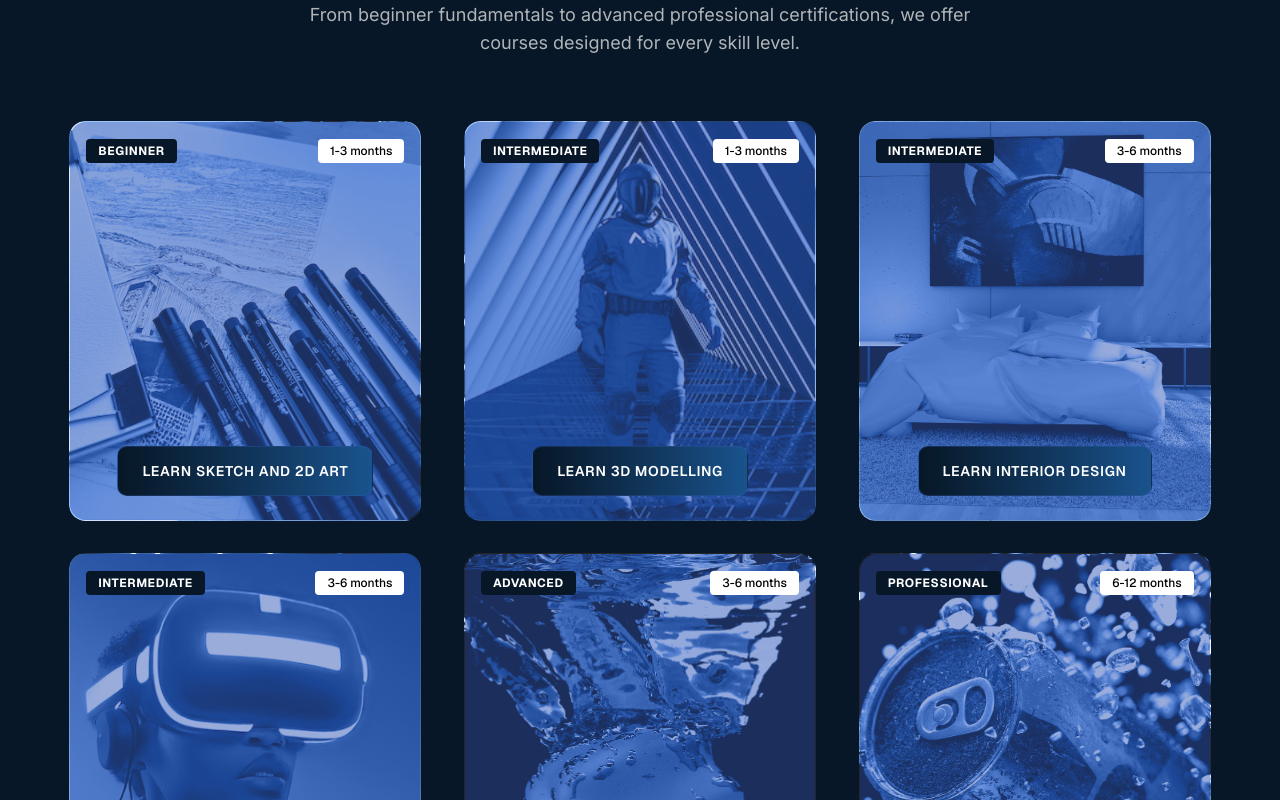
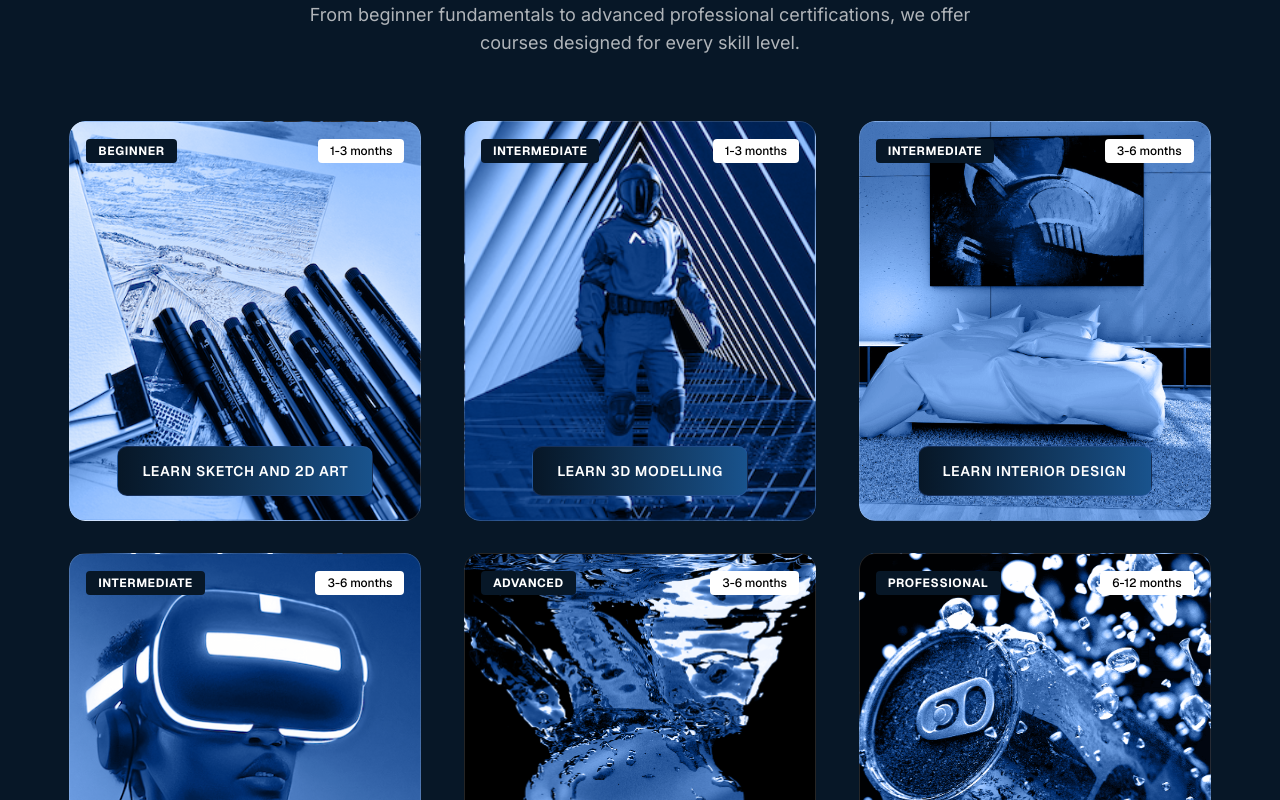
Before and after one commit to Bernie-Dramos/Funnkar-School-of-Design, a Next.js app: page / in a window 1280 px wide. Shown: the part 1840-2640 px from the top of the page. Built offline with nearby package versions, Linux system fonts and the light colour scheme.

Commit message:
Update courses.tsx

```diff
--- a/components/courses.tsx
+++ b/components/courses.tsx
@@ -255,7 +255,6 @@ export default function Courses() {
                     className="absolute inset-0 w-full h-full backface-hidden rounded-xl sm:rounded-2xl overflow-hidden cursor-pointer"
                     style={{
                       backfaceVisibility: 'hidden',
-                      zIndex: 30,
                     }}
                     onClick={() => toggleFlip(course.id)}
                   >
@@ -263,11 +262,6 @@ export default function Courses() {
                       className="w-full h-full border border-foreground/15 rounded-xl sm:rounded-2xl p-4 sm:p-6 flex flex-col items-center justify-center relative bg-cover bg-center"
                       style={{ backgroundImage: `url(${course.image})` }}
                     >
-                      {/* Blue overlay at 50% opacity */}
-                      <div
-                        className="absolute inset-0 rounded-xl sm:rounded-2xl bg-primary/50"
-                      ></div>
-
                       {/* Badge at top */}
                       <div className="absolute top-2 sm:top-4 left-2 sm:left-4 z-10">
                         <span className="text-[10px] sm:text-xs font-bold text-white uppercase tracking-wider bg-[#071727] px-2 sm:px-3 py-0.5 sm:py-1 rounded">
@@ -295,7 +289,7 @@ export default function Courses() {
 
                   {/* Front of card - Course details (shown when flipped) */}
                   <div
-                    className="absolute inset-0 w-full h-full backface-hidden rounded-xl sm:rounded-2xl"
+                    className="absolute inset-0 w-full h-full backface-hidden rounded-xl sm:rounded-2xl z-30 overflow-hidden"
                     style={{
                       backfaceVisibility: 'hidden',
                       transform: 'rotateY(180deg)',
```
